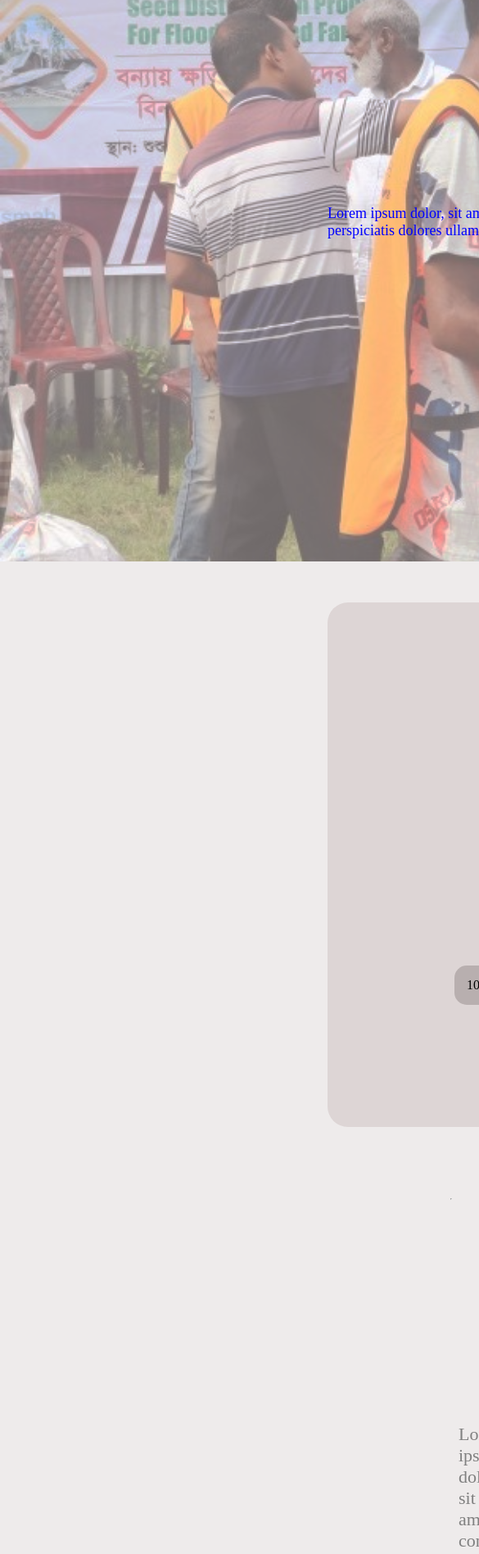
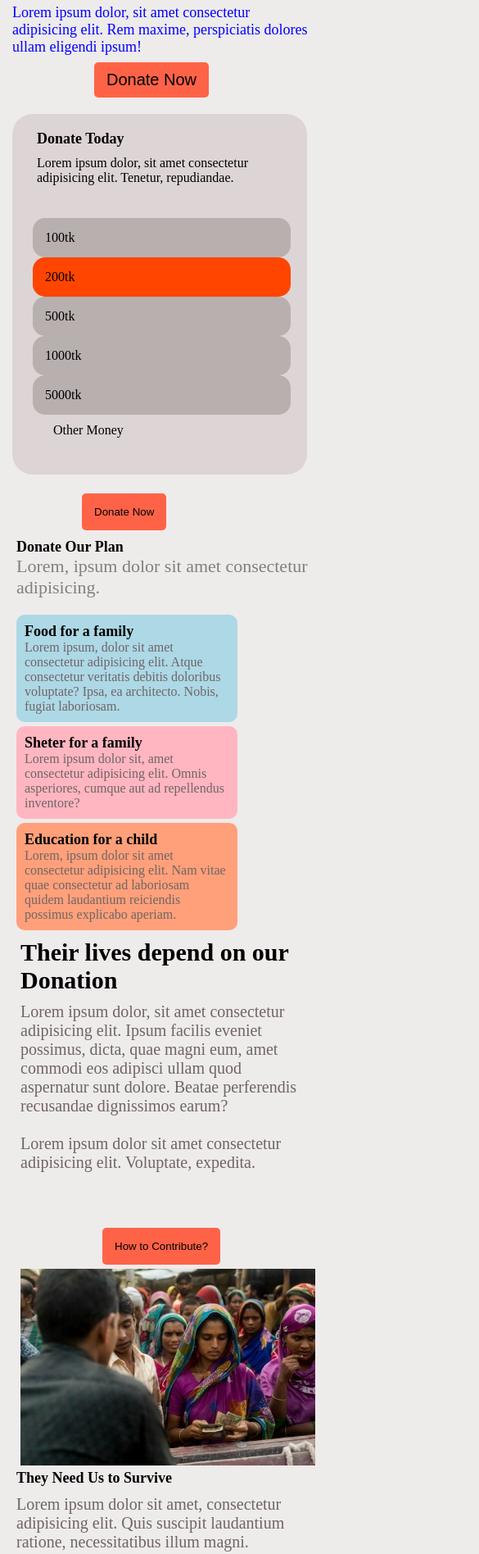
Before and after one commit to SharminTonni/my-practice, a plain HTML site: page index.html in a window 390 px wide. Shown: the part 104-2000 px from the top of the page at 82% size, 585 px wide, since content can reach past the window. Drawn offline with Linux system fonts and the light colour scheme; a web font is replaced by a local one.

Commit message:
resposive1

```diff
--- a/styles/style.css
+++ b/styles/style.css
@@ -332,3 +332,159 @@ background: url('/images/donation11.jpg');
     margin-left: 710px;
     padding-bottom: 60px;
 }
+
+.hide{
+    display: none;
+}
+
+/* media queries */
+
+@media screen and (max-width: 576px){
+
+    header{
+       background: none;
+       min-height: 100%;
+       min-width: 100%;
+    }
+
+    .banner{
+        text-align: left;
+        padding: 5px;
+        margin-top: 50px;
+        margin-left: 10px;
+    }
+
+    .banner-title{
+        margin-left: 0;
+    }
+
+
+
+    .btn-primary, .btn-primary2, .btn-primary3, .btn-primary4{
+        margin-left: 100px;
+        margin-top: 8px;
+    }
+
+    .btn-primary3, .btn-primary4, .btn-primary5{
+        margin-bottom: 5px;
+    }
+
+    /* donate-section */
+
+    .donate{
+        margin: 15px;
+        padding: 20px;
+        height: 400px;
+    }
+.donate-title{
+    margin-left: 10px;
+    font-size: 18px;
+}
+
+.donate-dis{
+    margin-top: 10px;
+    margin-left: 10px;
+}
+.money-list{
+    flex-direction: column;
+    margin-top: 20px;
+}
+
+.donate-last-dis, .section6-dis{
+    margin-left: 30px;
+    margin-top: 10px;
+}
+.btn-primary2{
+    margin-bottom: 10px;
+}
+
+hr{
+    display: none;
+}
+
+.section2-dis, .section2-title{
+    margin-left: 20px;
+}
+
+.section2-title{
+    font-size: 18px;
+}
+
+.section2-dis, .section5-dis{
+    margin-bottom: 20px;
+}
+
+/* section3  */
+.section3{
+    margin-left: 20px;
+    margin-bottom: 5px;
+}
+.donation-plan{
+    flex-direction: column;
+    gap: 5px;
+
+}
+
+.donation-plan > li{
+    padding: 10px;
+}
+
+.donation1-title, .donation2-title, .donation3-title, .section5-title, .section6-title{
+    font-size: 18px;
+}
+
+.donation-plan img{
+    display: none;
+}
+
+.section4, .section5{
+    flex-direction: column;
+    margin-left: 20px;
+    margin-right: 0;
+}
+
+.section4{
+    padding: 5px;
+}
+
+.section4-img{
+    margin-left: 0;
+}
+
+.section5-write, .section6-write{
+    margin-left: 0;
+    margin-bottom: 0;
+}
+
+.section5-img{
+    display: none;
+}
+
+.section6-write{
+    margin-top: 10px;
+}
+
+.section6-title{
+    margin-left: 5px;
+}
+
+.section6-dis{
+    text-align: left;
+    padding: 5px;
+    font-size: 16px;
+}
+
+.input{
+    margin: 0;
+    padding: 2px;
+}
+
+.input .email, .footer-title, .footer-dis{
+    margin-left: 0;
+}
+
+.footer-title, .footer-dis{
+    padding-top: 5px;
+}
+
+}
```
